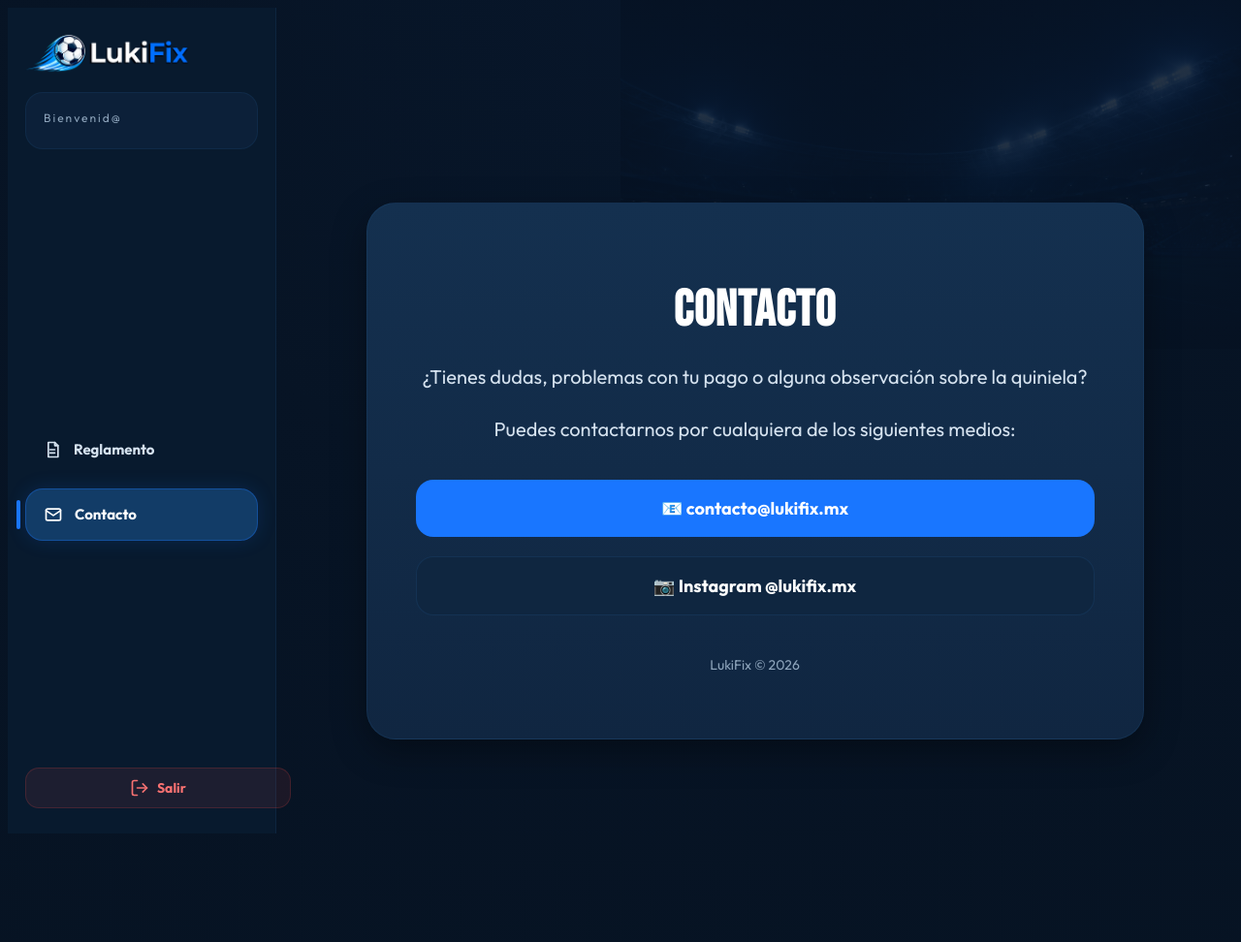
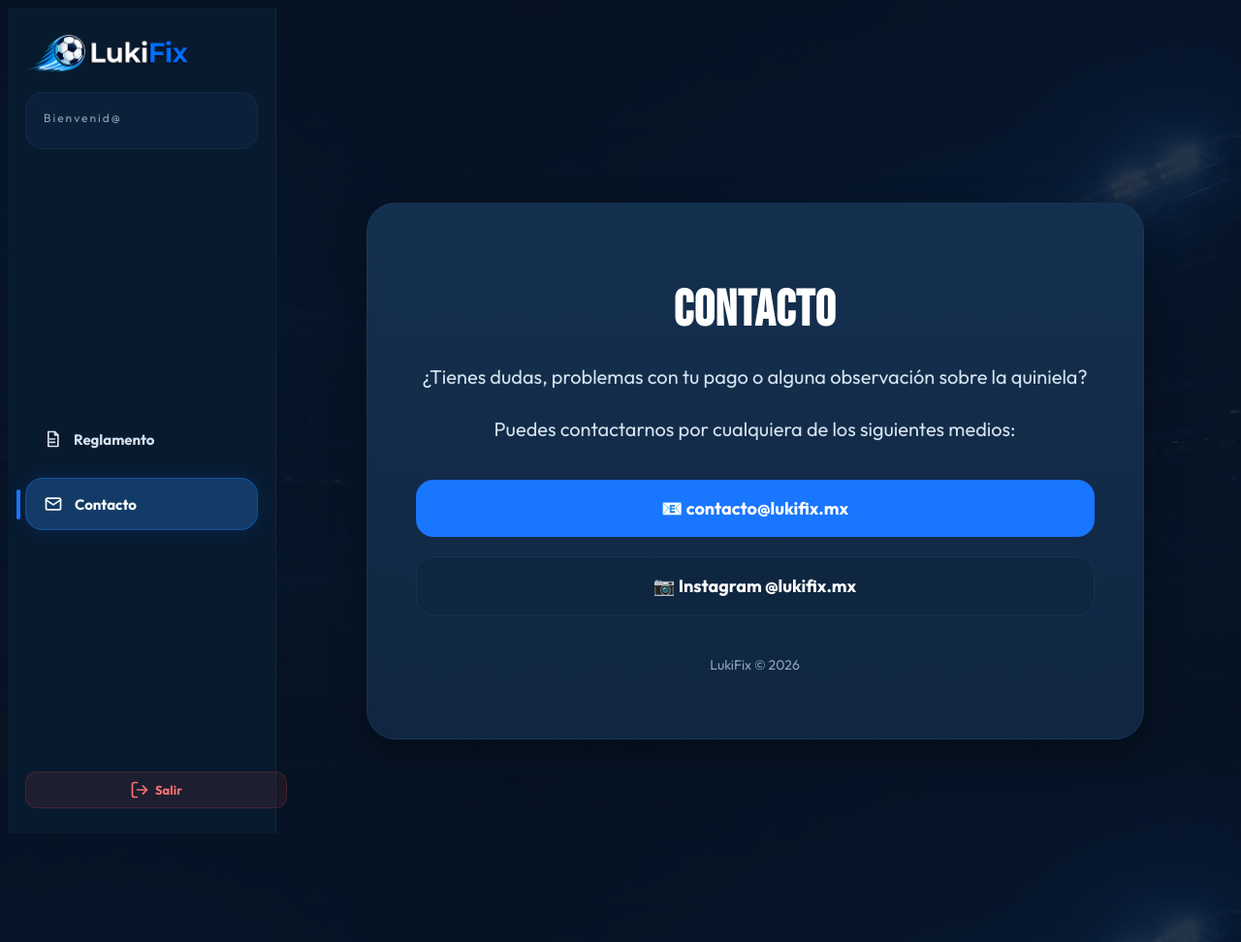
Before and after one commit to Darkial11/quiniela, a Django app: page /contacto/ in a window 1280 px wide. Shown: the whole page at 97% size. Run offline with Django 5.2, Linux system fonts and the light colour scheme; the visitor is signed in with stand-in values (Sample User, id 1); data that the repository does not hold is empty.

Commit message:
actualizacion quiniela dk

```diff
--- a/quiniela/static/css/base.css
+++ b/quiniela/static/css/base.css
@@ -83,18 +83,20 @@
 
     font-family:'Outfit',sans-serif;
 
-    background:
+    background-image:
         linear-gradient(
-            rgba(7,20,37,.85),
-            rgba(7,20,37,.85)
+            rgba(7,20,37,.82),
+            rgba(7,20,37,.90)
         ),
-        url('/static/img/fondo_estadio.png') no-repeat top right / 640px auto,
-        radial-gradient(
-            circle at top,
-            var(--bg-gradient-top) 0%,
-            var(--bg-main) 45%,
-            var(--bg-gradient-bottom) 100%
-        );
+        url('/static/img/fondo_estadio.png');
+
+    background-repeat:no-repeat,no-repeat;
+
+    background-position:center,center;
+
+    background-size:cover,cover;
+
+    background-attachment:fixed,fixed;
 
     color:var(--text);
 
--- a/quiniela/static/css/sidebar.css
+++ b/quiniela/static/css/sidebar.css
@@ -84,7 +84,7 @@
     display: flex;
     flex-direction: column;
     gap: 14px;
-    margin-top: 50px;
+    margin-top: 25px;
 }
 
 .sidebar-nav a {
@@ -143,14 +143,14 @@
     display: inline-flex;
     align-items: center;
     justify-content: center;
-    gap: 8px;
+    gap: 6px;
     text-align: center;
     background: rgba(209,67,67,.10);
     border: 1px solid rgba(209,67,67,.22);
     color: #f87171;
-    padding: 10px 16px;
-    border-radius: 14px;
-    font-size: 14px;
+    padding: 8px 14px;
+    border-radius: 12px;
+    font-size: 13px;
     font-weight: 700;
     transition: .25s;
     width: 100%;
```
